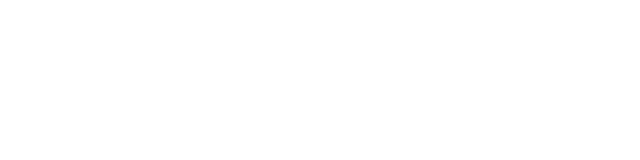
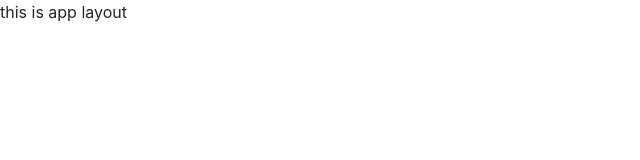
Before and after one commit to rabby-shek/reactjsresumebuilder, a React (Create React App) app: page / in a window 1280 px wide. Shown: the top 160 px of the page, without its empty margins (0-640 px from the left). Built offline with nearby package versions, Linux system fonts and the light colour scheme.

Commit message:
Project Details Added

```diff
--- a/src/App.js
+++ b/src/App.js
@@ -1,9 +1,10 @@
 import React from 'react'
+import AppLayouts from './layouts/AppLayouts'
 
 const App = () => {
   return (
     <>
-
+      <AppLayouts />
     </>
   )
 }
--- /dev/null
+++ b/src/layouts/AppLayouts.jsx
@@ -0,0 +1,11 @@
+import React from 'react'
+
+const AppLayouts = () => {
+  return (
+    <div>
+      this is app layout
+    </div>
+  )
+}
+
+export default AppLayouts
```
Also changed, not shown: project_informations/input_fields_name.md (+3 -1 lines), src/layouts/LandingLayout.jsx (added, +11 -0 lines).
